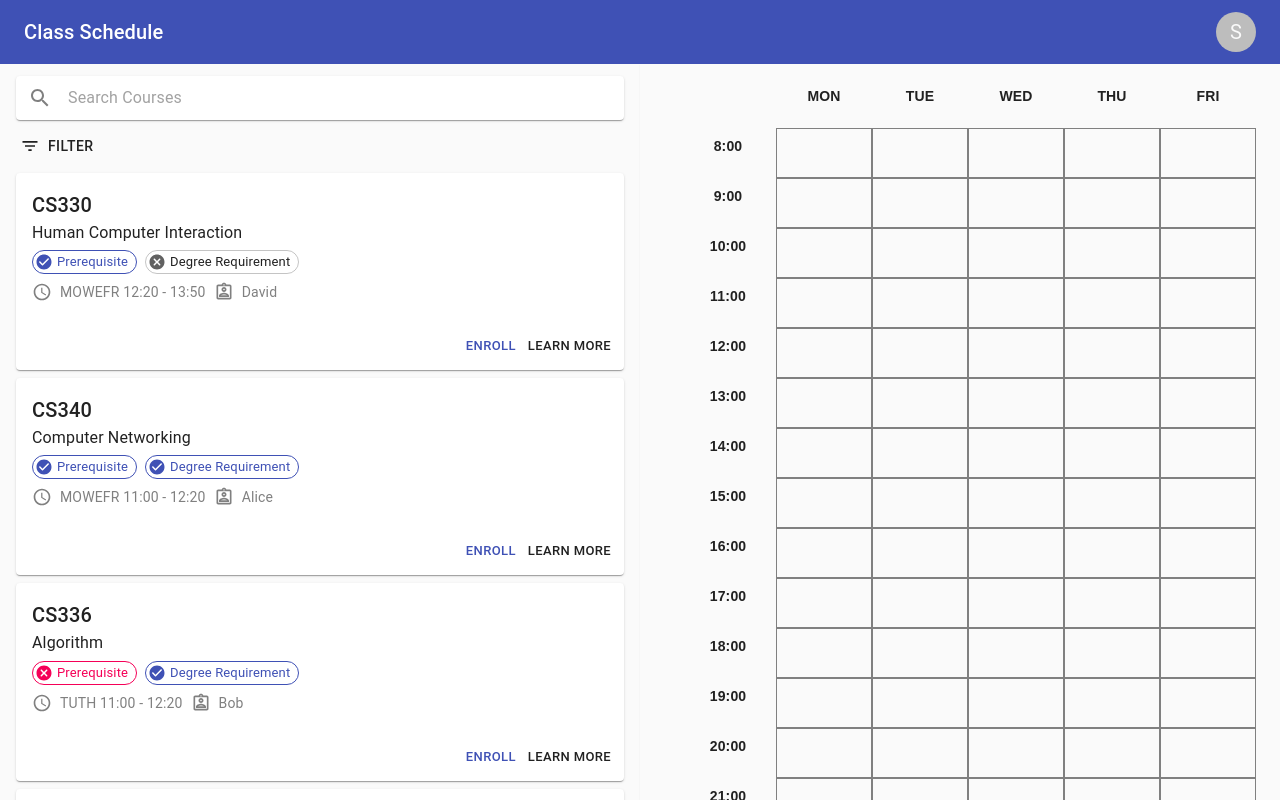
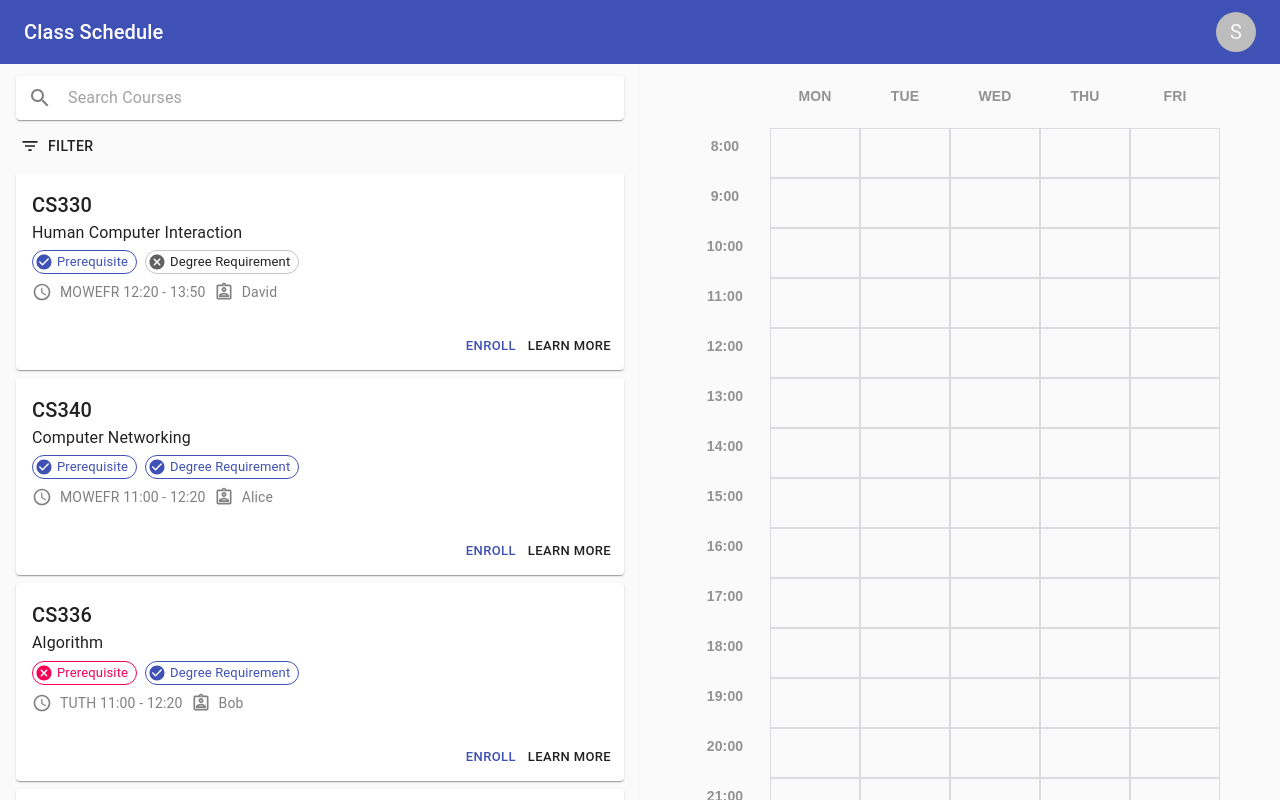
Before and after one commit to EECS-330-Schedule/Better-Than-Caesar, a React (Create React App) app: page / in a window 1280 px wide. Shown: the top 800 px of the page. Built offline with nearby package versions, Linux system fonts and the light colour scheme.

Commit message:
calendar style updated

```diff
--- a/src/App.css
+++ b/src/App.css
@@ -1,6 +1,10 @@
+@import url('https://fonts.googleapis.com/css?family=Source+Sans+Pro:regular,bold,italic&subset=latin,latin-ext');
+
+
 .App {
   text-align: center;
 }
+
 
 .App-logo {
   height: 40vmin;
--- a/src/components/Calendar.js
+++ b/src/components/Calendar.js
@@ -33,7 +33,7 @@ export default class Calendar extends React.Component {
     }
 
     return (<div class="calendar">
-      <div class="body">
+      <div class="c_body">
         <div class="lightgrey body-list">
           <ul class="week_header">
             <li> </li>
--- a/src/css/Calendar.css
+++ b/src/css/Calendar.css
@@ -1,7 +1,19 @@
 .calendar{
-  width:100%;
+  width:50%;
   box-shadow:0px 1px 1px rgba(0,0,0,0.1);
+  font-family: 'Times New Roman';
+  color: #929292;
+  position: fixed;
+  overflow-y: scroll;
+  height: calc(100vh - 64px);
+  padding-bottom: 40px;
 }
+
+.c_body{
+  height: 100%;
+
+}
+
 .body-list ul{
   width:100%;
   font-family:sans-serif;
@@ -9,7 +21,7 @@
   font-size:14px;
 }
 .body-list ul li{
-  width:16%;
+  width:15%;
   height:50px;
   line-height:36px;
   list-style-type:none;
@@ -19,5 +31,8 @@
   text-align:center;
 }
 .cell{
-  border: solid 1px grey;
+  border: #dadce0 1px solid;
+  /*border-bottom: #dadce0 1px solid;*/
+
+
 }
```
